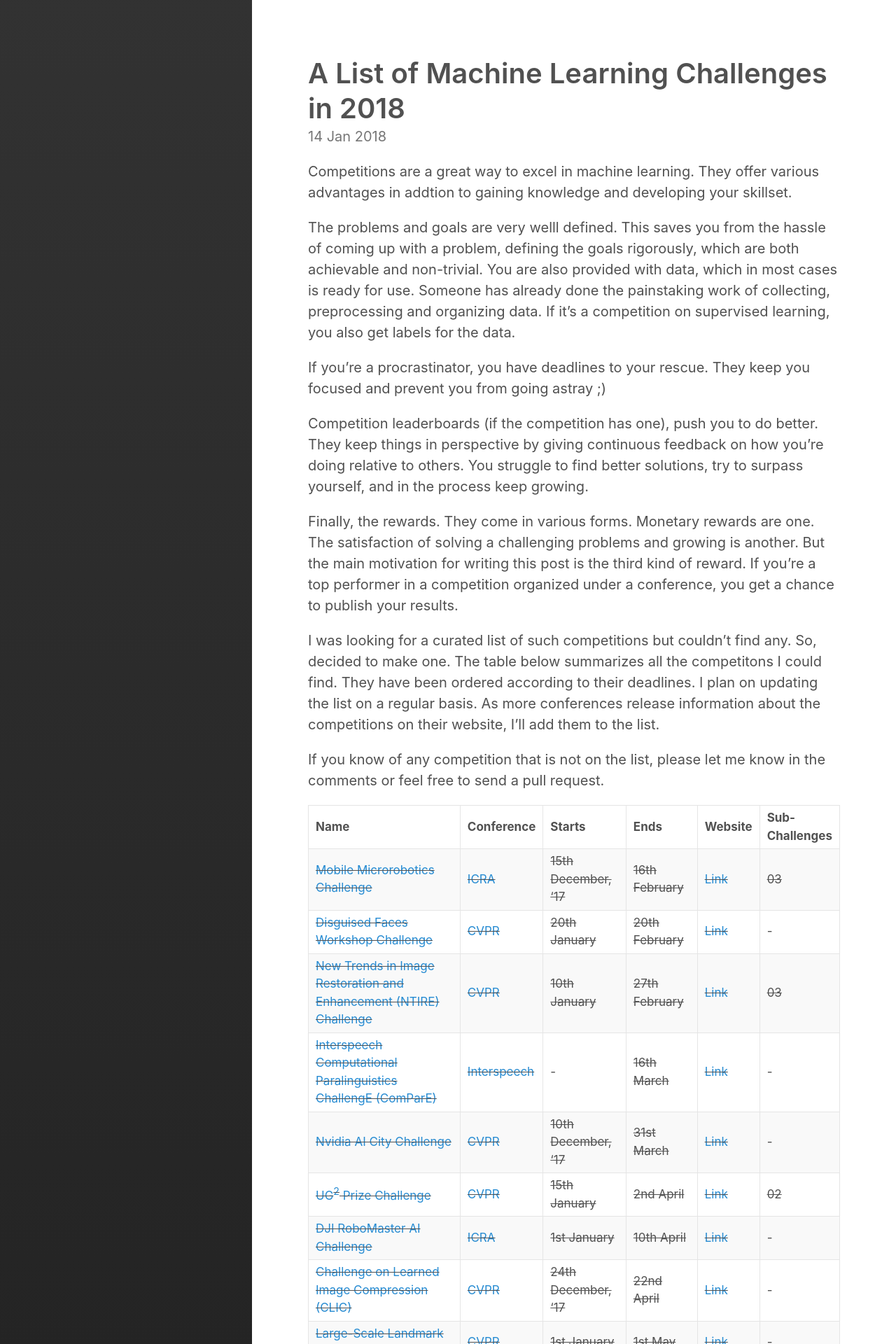
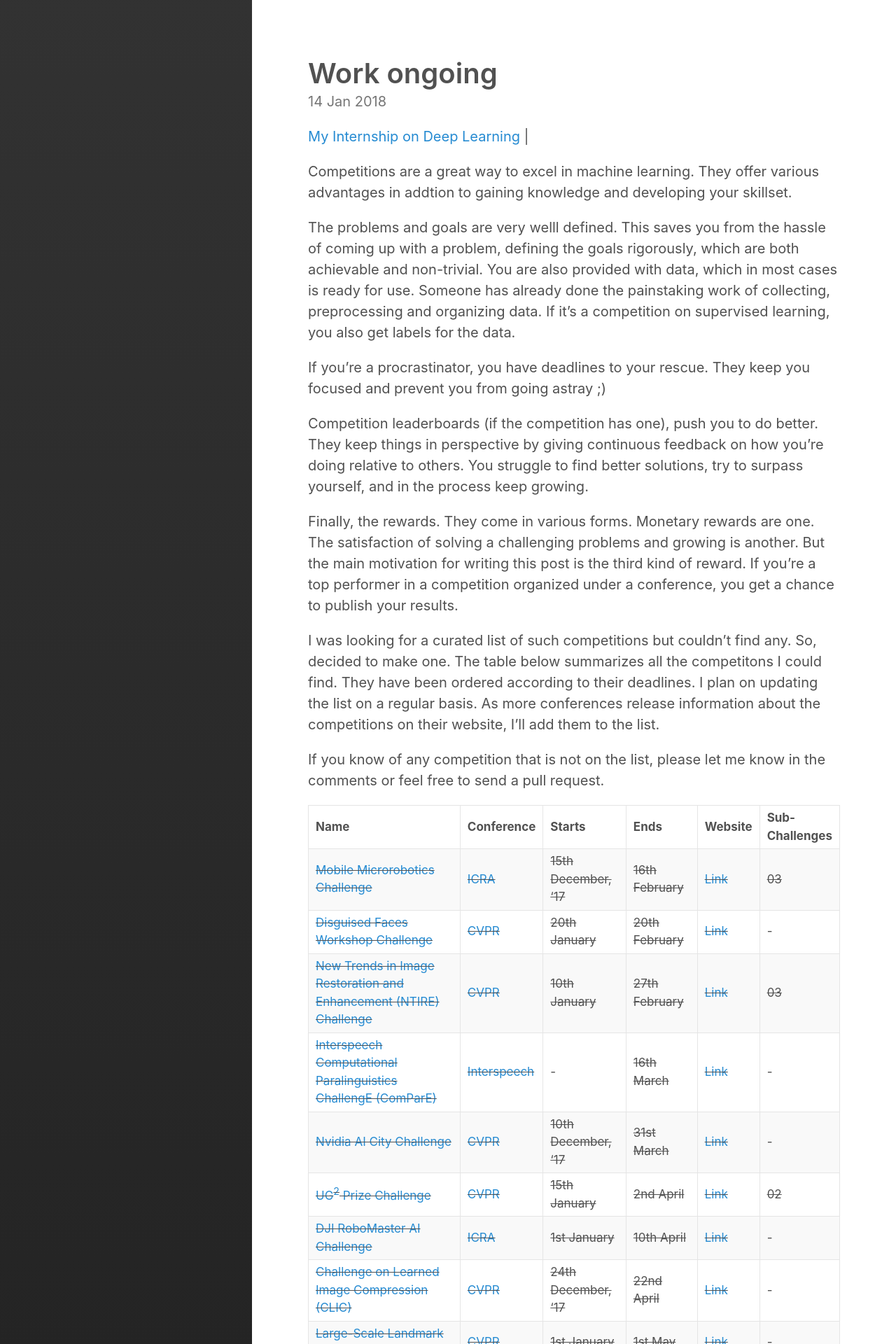
Before and after one commit to singhcse/myblog, a Jekyll site: the page built from _posts/2018-01-14-list-of-ML-competitions-2018.markdown, in a window 1280 px wide. Shown: the top 1920 px of the page at 70% size. Built offline with Jekyll 4.4.1, drawn with Linux system fonts in a browser that asks for light colours.

Commit message:
modification

```diff
--- a/_posts/2018-01-14-list-of-ML-competitions-2018.markdown
+++ b/_posts/2018-01-14-list-of-ML-competitions-2018.markdown
@@ -1,13 +1,42 @@
 ---
 layout: post
-title: "A List of Machine Learning Challenges in 2018"
-excerpt: "Try your hands on Machine Learning challenges organized under the umbrella of various conferences."
+title: "Work ongoing "
+excerpt: "Important Links"
 tags:
-  - conferences
-  - competition
-  - list
-last_modified_at: 2018-01-14T12:25:36+05:30
+  - Links
+  - deep learning
+
+last_modified_at: 2017-07-14T12:25:36+05:30
 ---
+
+
+
+[My Internship on Deep Learning](https://www.linkedin.com/pulse/application-machine-learning-medical-image-processing-shubham-singh/) &#124;
+
+
+
+
+
+
+
+
+
+
+
+
+
+
+
+
+
+
+
+
+
+
+
+
+
 
 Competitions are a great way to excel in machine learning. They offer various advantages in addtion to gaining knowledge and developing your skillset.
 
```
Also changed, not shown: 3 other files.
